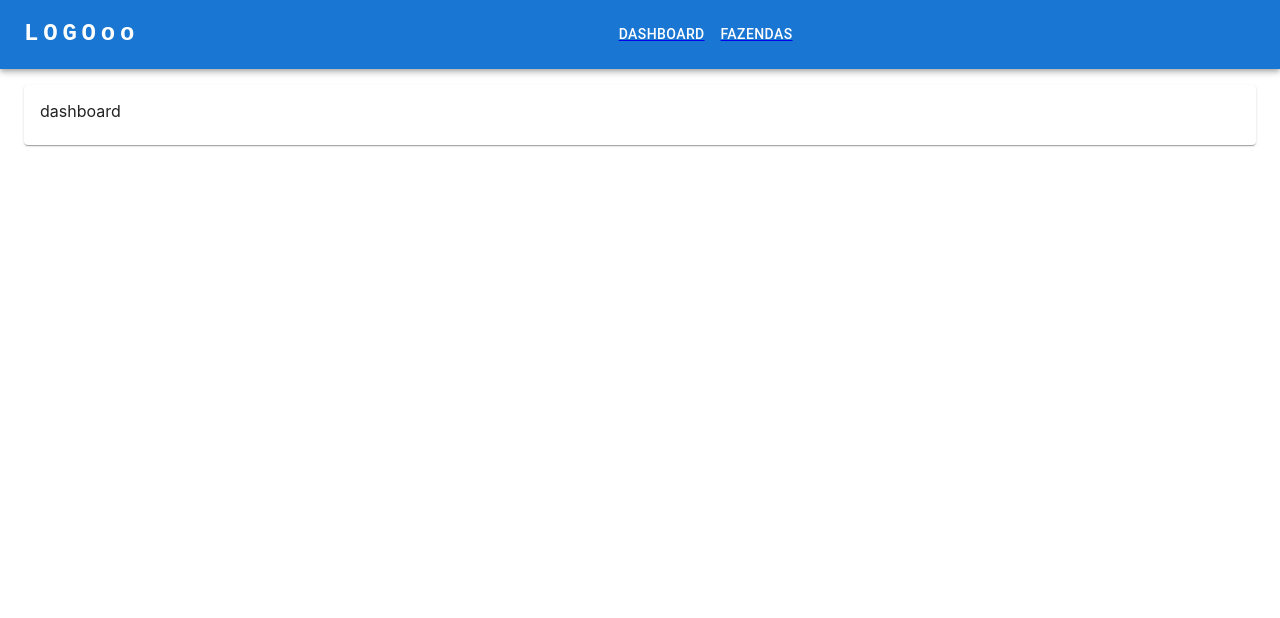
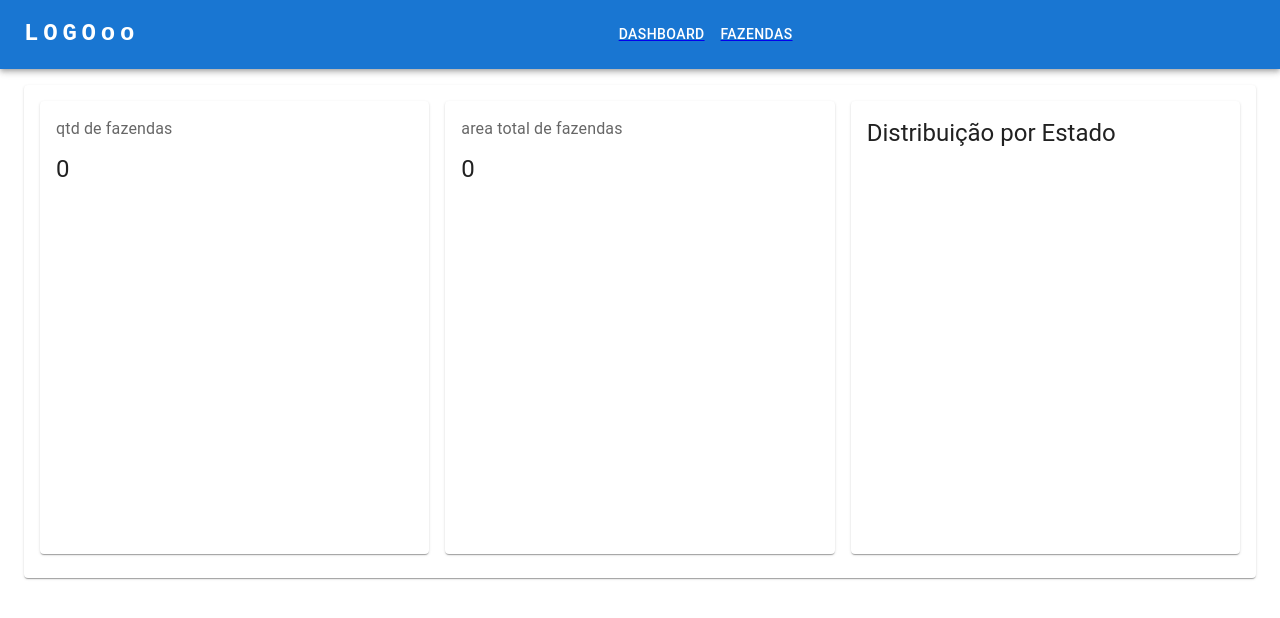
Before and after one commit to ArnaldoAF/BrainAgricultureTest, a React (Create React App) app: page / in a window 1280 px wide. Shown: the top 618 px of the page. Built offline with nearby package versions, Linux system fonts and the light colour scheme.

Commit message:
total de fazendas e total de área e grafico estado

```diff
--- a/package.json
+++ b/package.json
@@ -11,8 +11,10 @@
     "@testing-library/jest-dom": "^5.16.4",
     "@testing-library/react": "^13.3.0",
     "@testing-library/user-event": "^13.5.0",
+    "chart.js": "^3.9.0",
     "imask": "^6.4.2",
     "react": "^18.2.0",
+    "react-chartjs-2": "^4.3.1",
     "react-dom": "^18.2.0",
     "react-imask": "^6.4.2",
     "react-redux": "^8.0.2",
--- /dev/null
+++ b/src/components/Dashboard/GraficoPizza.js
@@ -0,0 +1,27 @@
+import React, { Component } from 'react';
+import { connect } from 'react-redux';
+import Box from '@mui/material/Box';
+import Card from '@mui/material/Card';
+import CardContent from '@mui/material/CardContent';
+import Typography from '@mui/material/Typography';
+import { Doughnut } from 'react-chartjs-2';
+import { Chart as ChartJS, ArcElement, Tooltip, Legend } from 'chart.js';
+import { Pie } from 'react-chartjs-2';
+
+ChartJS.register(ArcElement, Tooltip, Legend);
+const GraficoPizza = ({ data, titulo }) => {
+
+    return (
+        <Card sx={{ minWidth: 275 }}>
+            <CardContent>
+                <Typography variant="h5" component="div">
+                    {titulo}
+                </Typography>
+            </CardContent>
+            <Pie data={data} />
+        </Card>
+    );
+}
+
+
+export default GraficoPizza;
--- /dev/null
+++ b/src/components/Dashboard/SimpleCard.js
@@ -0,0 +1,30 @@
+import React, { Component } from 'react';
+import { connect } from 'react-redux';
+import Box from '@mui/material/Box';
+import Card from '@mui/material/Card';
+import CardContent from '@mui/material/CardContent';
+import Typography from '@mui/material/Typography';
+
+function mapStateToProps(state) {
+    return {
+
+    };
+}
+const SimpleCard = ({ name, value }) => {
+
+    return (
+        <Card sx={{ minWidth: 275 }}>
+            <CardContent>
+                <Typography sx={{ mb: 1.5 }} color="text.secondary">
+                    {name}
+                </Typography>
+                <Typography variant="h5" component="div">
+                    {value}
+                </Typography>
+            </CardContent>
+        </Card>
+    );
+}
+
+
+export default SimpleCard;
--- a/src/components/FormFarm/FormFarm.js
+++ b/src/components/FormFarm/FormFarm.js
@@ -199,7 +199,6 @@ const FormFarm = (props) => {
     return (
         <div>
             <h1>{currentFarm ? 'EDITAR ' : 'CRIAR '}FAZENDA</h1>
-            {farm.farmName}
             <Box
                 component="form"
                 sx={{
--- a/src/pages/dashboard/dashboard.js
+++ b/src/pages/dashboard/dashboard.js
@@ -1,20 +1,62 @@
 import React, { Component } from 'react';
 import { connect } from 'react-redux';
+import Box from '@mui/material/Box';
+import Card from '@mui/material/Card';
+import SimpleCard from '../../components/Dashboard/SimpleCard';
+import GraficoPizza from '../../components/Dashboard/GraficoPizza';
+import { useSelector, useDispatch } from 'react-redux'
 
-function mapStateToProps(state) {
-    return {
+const Dashboard = () => {
+    const listaFarm = useSelector((state) => state.farmlist.list);
+    const somaArea = listaFarm?.map(x=>x.totalArea).reduce((partialSum, a) => parseFloat(partialSum) + parseFloat(a), 0)
 
-    };
+    const listaEstados = [...new Set(listaFarm?.map(x=>x.state))];
+    let listaEstadosValores = [];
+    listaEstados.forEach(estado => {
+        listaEstadosValores.push(listaFarm.filter(x => x.state === estado).length)
+    }
+        )
+    let dataEstado = {
+        labels: listaEstados,
+        datasets: [{
+            label: 'My First dataset',
+            backgroundColor: [
+                'rgba(255, 99, 132, 0.2)',
+                'rgba(54, 162, 235, 0.2)',
+                'rgba(255, 206, 86, 0.2)',
+                'rgba(75, 192, 192, 0.2)',
+                'rgba(153, 102, 255, 0.2)',
+                'rgba(255, 159, 64, 0.2)',
+              ],
+            borderColor: 'rgb(255, 99, 132)',
+            data: listaEstadosValores,
+          }]
+
+    }
+    return (
+        <div>
+            <Box
+                sx={{
+                    display: 'grid',
+                    gap: 2,
+                    gridTemplateColumns: 'repeat(3, 1fr)'
+                }}>
+                <SimpleCard
+                    name="qtd de fazendas"
+                    value={listaFarm.length}
+                ></SimpleCard>
+                <SimpleCard
+                    name="area total de fazendas"
+                    value={somaArea }
+                ></SimpleCard>
+                <GraficoPizza data={dataEstado} titulo="Distribuição por Estado"></GraficoPizza>
+
+
+            </Box>
+
+        </div>
+    );
 }
 
-class dashboard extends Component {
-    render() {
-        return (
-            <div>
-                dashboard
-            </div>
-        );
-    }
-}
 
-export default dashboard;
+export default Dashboard;
```
Also changed, not shown: 1 other file (tests, documents, lock files or other folders).
